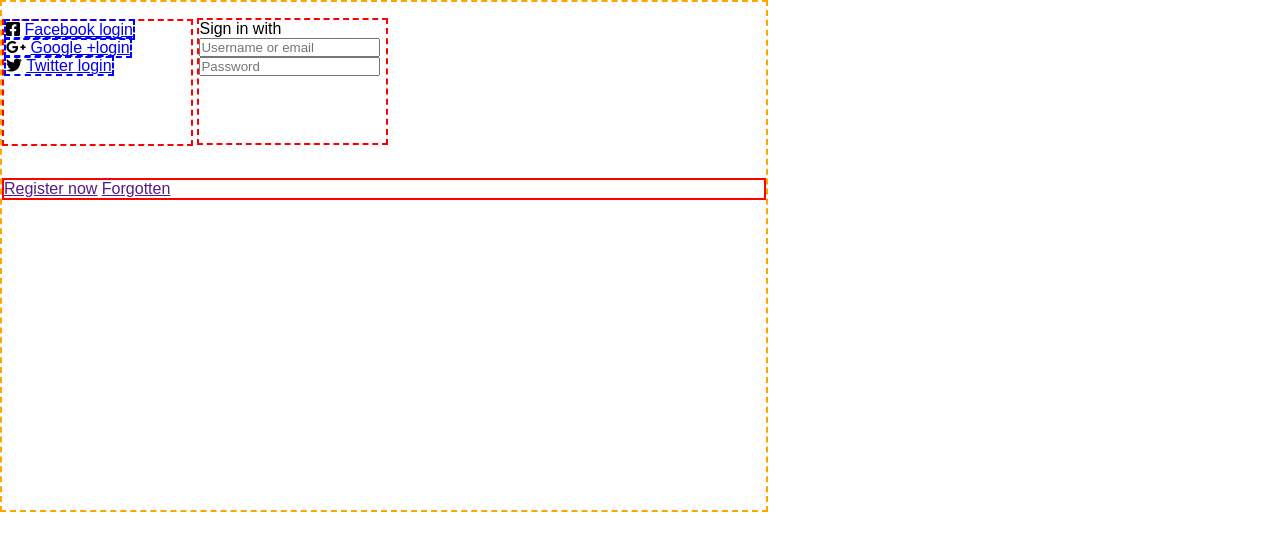
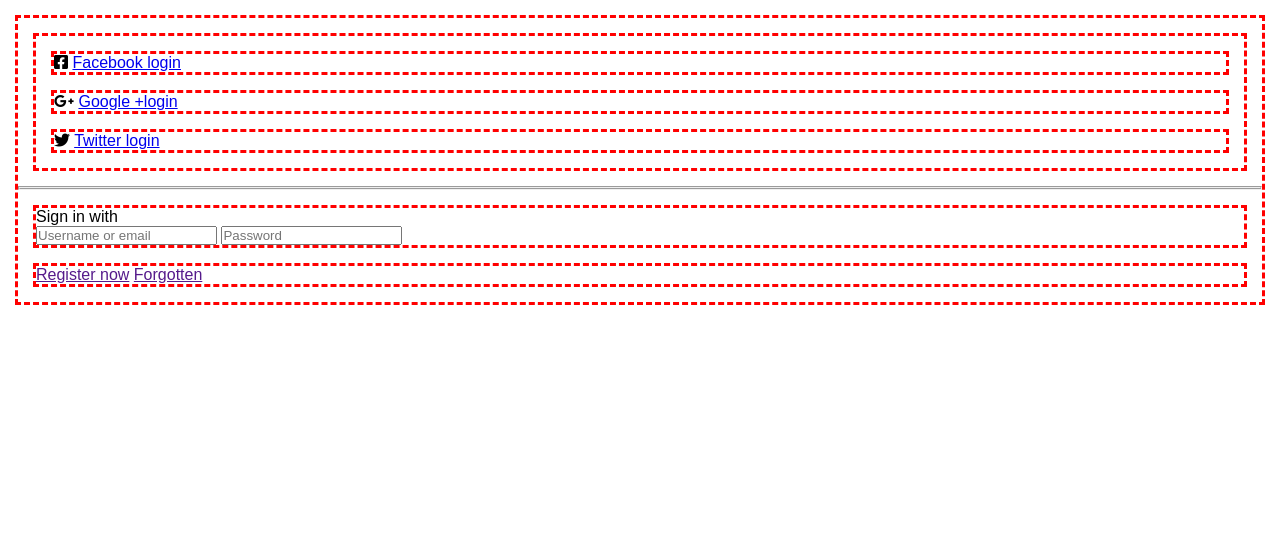
Before and after one commit to maykaltenev/log-in-page, a plain HTML site: page index.html in a window 1280 px wide. Drawn offline with Linux system fonts and the light colour scheme.

Commit message:
step back and fieldset span

```diff
--- a/css/style.css
+++ b/css/style.css
@@ -10,31 +10,16 @@
   height: 100vh;
   transition: 0.4s;
 }
-.outbox {
-  margin: 20 auto;
-  width: 60vw;
-  height: 40vw;
-  border: 2px orange dashed;
+div {
+  margin: 15px;
+  border: 3px red dashed;
 }
 
-.left,
-.right {
+.logos,
+.sign-in {
   margin: 2vh auto;
-  width: 25%;
-  height: 25%;
-  display: inline-block;
-  border: 2px red dashed;
+  width: 25vw;
+  height: 25vh;
+  display: flex;
+  justify-content: space-between;
 }
-.logo-span {
-  margin: 5 auto;
-  width: 40vw;
-  height: 40wv;
-  border: 2px blue dashed;
-  position: relative;
-}
-a {
-}
-.bottom {
-  margin: 2vh auto;
-  border: 2px red solid;
-}
--- a/index.html
+++ b/index.html
@@ -1,3 +1,4 @@
+
 <!DOCTYPE html>
 <html lang="en">
   <head>
@@ -27,6 +28,9 @@
           <a href="https://www.twitter.com/">Twitter login</a></span>
         </div>
       </div>
+      <fieldset class="middle">
+        <span class="circle"></span>
+      </fieldset>
     <div class="right">
       <form action="#" method="GET">Sign in with</form>
       <input
```
